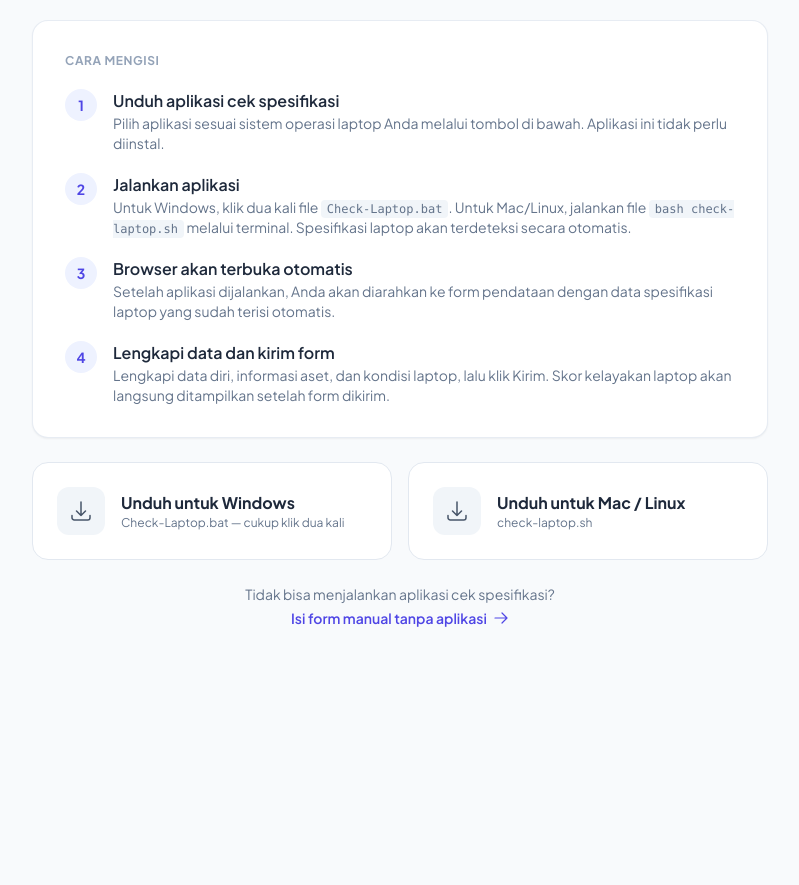
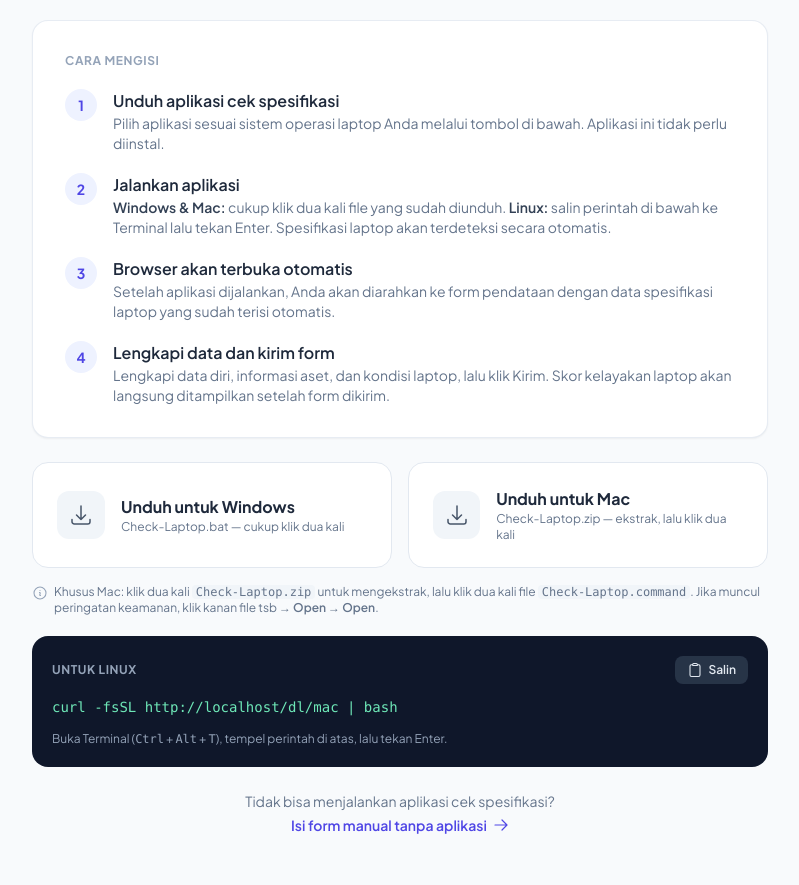
Before and after one commit to itstaffmtani/online-device-inventory, a Flask app: page / in a window 1280 px wide. Shown: the part 292-1177 px from the top of the page, without its empty margins (240-1039 px from the left). Before the commit the page ends 919 px from the top, so only its background shows below. Run offline with Flask 3, Linux system fonts and the light colour scheme; some libraries are stand-ins or nearby versions.

Commit message:
feat(collector): file .command klik-dua-kali untuk Mac + perintah Terminal Linux
- /dl/mac-command: sajikan Check-Laptop.zip berisi .command dgn izin +x
  tersimpan (double-click langsung jalan, padanan .bat Windows).
- Landing: kartu Mac (zip→extract→klik), kotak perintah Linux + tombol Salin
  (curl ... | bash, URL ikut host yg dibuka), langkah 2 disederhanakan.

Co-Authored-By: Claude Opus 4.8 (1M context) <noreply@anthropic.com>

```diff
--- a/routes_public.py
+++ b/routes_public.py
@@ -8,8 +8,10 @@
 # ACUAN NAMA FIELD: docs/schema.dbml (kolom DB) & docs/architecture.md (param URL).
 # Pemetaan param-URL/form -> kolom DB dipusatkan di SPEC_MAP agar 1 sumber kebenaran.
 
+import io
 import json
 import os
+import zipfile
 from datetime import datetime
 
 from flask import (Blueprint, Response, current_app, jsonify, render_template,
@@ -291,6 +293,27 @@ def download_collector(os_name):
                 mimetype="application/octet-stream",
                 headers={"Content-Disposition": "attachment; filename=Check-Laptop.bat"},
             )
+    # Mac: file .command bisa di-double-click dari Finder (padanan .bat Windows).
+    # Isinya sama dgn check-laptop.sh, hanya beda nama supaya Finder menjalankannya.
+    # Dibungkus ZIP karena izin eksekusi (chmod +x) hilang saat file diunduh
+    # langsung; di dalam ZIP izin tsb tersimpan & ikut saat di-extract, sehingga
+    # double-click langsung jalan tanpa perlu Terminal.
+    if os_name in ("mac-command", "command", "mac-klik"):
+        fp = os.path.join(BASE_DIR, "mac-linux", "check-laptop.sh")
+        if os.path.exists(fp):
+            data = _collector_with_base_url(fp)
+            info = zipfile.ZipInfo("Check-Laptop.command")
+            # 0o755 (rwxr-xr-x) di 16 bit atas + flag "Unix" agar +x terbawa.
+            info.external_attr = (0o755 << 16) | 0x10  # 0x10 = arsip Unix
+            info.create_system = 3  # 3 = Unix
+            buf = io.BytesIO()
+            with zipfile.ZipFile(buf, "w", zipfile.ZIP_DEFLATED) as zf:
+                zf.writestr(info, data)
+            return Response(
+                buf.getvalue(),
+                mimetype="application/zip",
+                headers={"Content-Disposition": "attachment; filename=Check-Laptop.zip"},
+            )
     if os_name in ("mac", "macos", "linux", "mac-linux"):
         fp = os.path.join(BASE_DIR, "mac-linux", "check-laptop.sh")
         if os.path.exists(fp):
--- a/templates/landing.html
+++ b/templates/landing.html
@@ -81,17 +81,11 @@
             <div>
               <p class="font-semibold text-slate-800">Jalankan aplikasi</p>
               <p class="text-sm text-slate-500">
-                Untuk Windows, klik dua kali file
-                <span
-                  class="font-mono text-xs bg-slate-100 px-1.5 py-0.5 rounded"
-                  >Check-Laptop.bat</span
-                >. Untuk Mac/Linux, jalankan file
-                <span
-                  class="font-mono text-xs bg-slate-100 px-1.5 py-0.5 rounded"
-                  >bash check-laptop.sh</span
-                >
-                melalui terminal. Spesifikasi laptop akan terdeteksi secara
-                otomatis.
+                <span class="font-semibold text-slate-700">Windows &amp; Mac:</span>
+                cukup klik dua kali file yang sudah diunduh.
+                <span class="font-semibold text-slate-700">Linux:</span>
+                salin perintah di bawah ke Terminal lalu tekan Enter.
+                Spesifikasi laptop akan terdeteksi secara otomatis.
               </p>
             </div>
           </li>
@@ -130,8 +124,8 @@
         </ol>
       </div>
 
-      <!-- Download -->
-      <div class="grid grid-cols-1 md:grid-cols-2 gap-4 mb-6">
+      <!-- Download: Windows & Mac (klik dua kali) -->
+      <div class="grid grid-cols-1 md:grid-cols-2 gap-4 mb-4">
         <a
           href="{{ request.script_root }}/dl/windows"
           class="group bg-white rounded-2xl border border-slate-200 p-6 hover:border-indigo-300 hover:shadow-md transition flex items-center gap-4"
@@ -159,7 +153,7 @@
           </div>
         </a>
         <a
-          href="{{ request.script_root }}/dl/mac"
+          href="{{ request.script_root }}/dl/mac-command"
           class="group bg-white rounded-2xl border border-slate-200 p-6 hover:border-indigo-300 hover:shadow-md transition flex items-center gap-4"
         >
           <span
@@ -180,10 +174,52 @@
             </svg>
           </span>
           <div>
-            <p class="font-bold text-slate-800">Unduh untuk Mac / Linux</p>
-            <p class="text-xs text-slate-500">check-laptop.sh</p>
+            <p class="font-bold text-slate-800">Unduh untuk Mac</p>
+            <p class="text-xs text-slate-500">Check-Laptop.zip — ekstrak, lalu klik dua kali</p>
           </div>
         </a>
+      </div>
+
+      <!-- Catatan first-run Mac (extract + Gatekeeper) -->
+      <p class="text-xs text-slate-500 mb-5 flex items-start gap-1.5">
+        <svg class="w-4 h-4 shrink-0 mt-px text-slate-400" fill="none" viewBox="0 0 24 24" stroke-width="1.6" stroke="currentColor">
+          <path stroke-linecap="round" stroke-linejoin="round" d="M11.25 11.25l.041-.02a.75.75 0 0 1 1.063.852l-.708 2.836a.75.75 0 0 0 1.063.853l.041-.021M21 12a9 9 0 1 1-18 0 9 9 0 0 1 18 0Zm-9-3.75h.008v.008H12V8.25Z" />
+        </svg>
+        <span>Khusus Mac: klik dua kali <span class="font-mono bg-slate-100 px-1 rounded">Check-Laptop.zip</span>
+          untuk mengekstrak, lalu klik dua kali file
+          <span class="font-mono bg-slate-100 px-1 rounded">Check-Laptop.command</span>.
+          Jika muncul peringatan keamanan, klik kanan file tsb →
+          <span class="font-semibold">Open</span> → <span class="font-semibold">Open</span>.</span>
+      </p>
+
+      <!-- Linux: perintah Terminal -->
+      <div class="bg-slate-900 rounded-2xl p-5 mb-6">
+        <div class="flex items-center justify-between mb-3">
+          <p class="text-xs font-bold uppercase tracking-wider text-slate-400">
+            Untuk Linux
+          </p>
+          <button
+            type="button"
+            id="btnSalinLinux"
+            onclick="salinPerintahLinux()"
+            class="inline-flex items-center gap-1.5 text-xs font-semibold text-slate-200 bg-slate-700/70 hover:bg-slate-700 px-3 py-1.5 rounded-lg transition"
+          >
+            <svg class="w-4 h-4" fill="none" viewBox="0 0 24 24" stroke-width="1.6" stroke="currentColor">
+              <path stroke-linecap="round" stroke-linejoin="round" d="M15.666 3.888A2.25 2.25 0 0 0 13.5 2.25h-3c-1.03 0-1.9.693-2.166 1.638m7.332 0c.055.194.084.4.084.612v0a.75.75 0 0 1-.75.75H9a.75.75 0 0 1-.75-.75v0c0-.212.03-.418.084-.612m7.332 0c.646.049 1.288.11 1.927.184 1.1.128 1.907 1.077 1.907 2.185V19.5a2.25 2.25 0 0 1-2.25 2.25H6.75A2.25 2.25 0 0 1 4.5 19.5V6.257c0-1.108.806-2.057 1.907-2.185a48.208 48.208 0 0 1 1.927-.184" />
+            </svg>
+            <span id="btnSalinLinuxLabel">Salin</span>
+          </button>
+        </div>
+        <code
+          id="cmdLinux"
+          class="block text-sm text-emerald-300 font-mono break-all leading-relaxed"
+          >curl -fsSL {{ url_for('public.download_collector', os_name='mac', _external=True) }} | bash</code
+        >
+        <p class="text-xs text-slate-400 mt-3">
+          Buka Terminal (<span class="font-mono">Ctrl</span> +
+          <span class="font-mono">Alt</span> + <span class="font-mono">T</span>),
+          tempel perintah di atas, lalu tekan Enter.
+        </p>
       </div>
 
       <!-- Isi manual -->
@@ -212,5 +248,38 @@
         </a>
       </div>
     </div>
+
+    <script>
+      function salinPerintahLinux() {
+        var cmd = document.getElementById("cmdLinux").innerText.trim();
+        var label = document.getElementById("btnSalinLinuxLabel");
+        var done = function () {
+          label.textContent = "Tersalin!";
+          setTimeout(function () {
+            label.textContent = "Salin";
+          }, 2000);
+        };
+        if (navigator.clipboard && navigator.clipboard.writeText) {
+          navigator.clipboard.writeText(cmd).then(done, fallbackCopy);
+        } else {
+          fallbackCopy();
+        }
+        function fallbackCopy() {
+          var ta = document.createElement("textarea");
+          ta.value = cmd;
+          ta.style.position = "fixed";
+          ta.style.opacity = "0";
+          document.body.appendChild(ta);
+          ta.select();
+          try {
+            document.execCommand("copy");
+            done();
+          } catch (e) {
+            /* abaikan: user bisa salin manual */
+          }
+          document.body.removeChild(ta);
+        }
+      }
+    </script>
   </body>
 </html>
```
